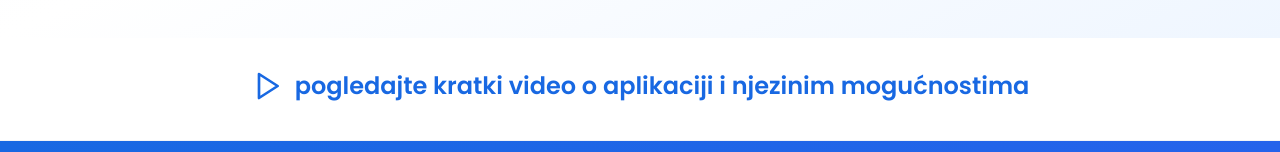
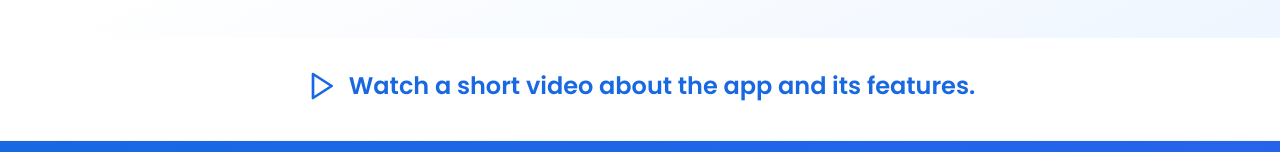
Before and after one commit to Zivotu/conexa-web, a React (Vite) app: page / in a window 1280 px wide. Shown: the part 648-800 px from the top of the page. Built offline with nearby package versions, Linux system fonts and the light colour scheme.

Commit message:
Auto commit

```diff
--- a/src/pages/Index.tsx
+++ b/src/pages/Index.tsx
@@ -53,7 +53,7 @@ const Index = () => {
             >
               <Play className="w-8 h-8" />
               <span className="font-poppins font-semibold text-xl md:text-2xl">
-                pogledajte kratki video o aplikaciji i njezinim mogućnostima
+                Watch a short video about the app and its features.
               </span>
             </a>
           </div>
```
